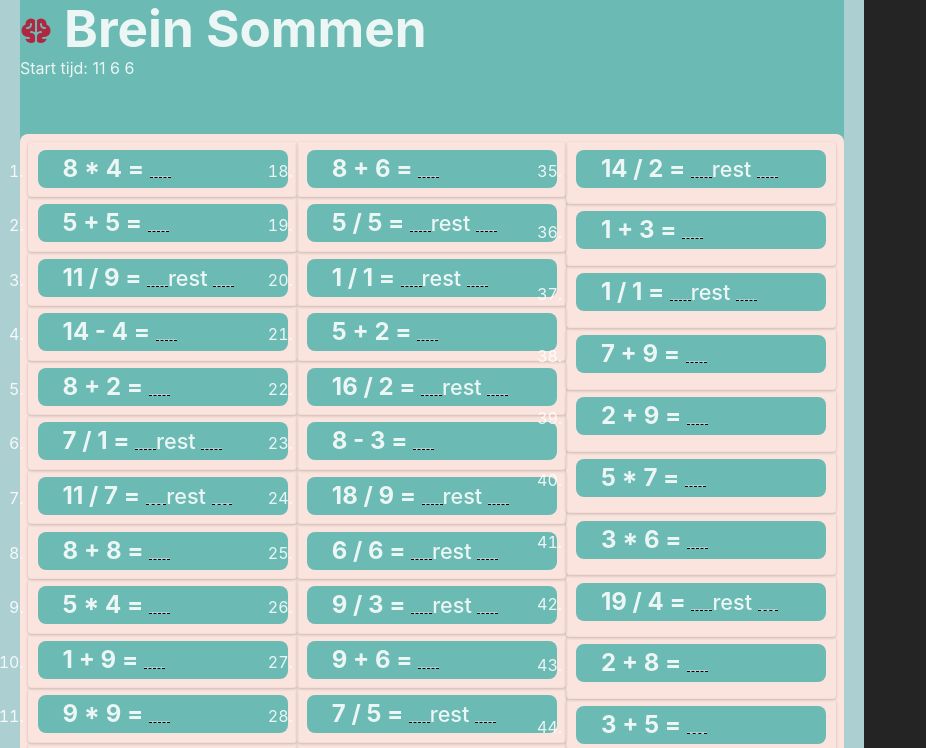
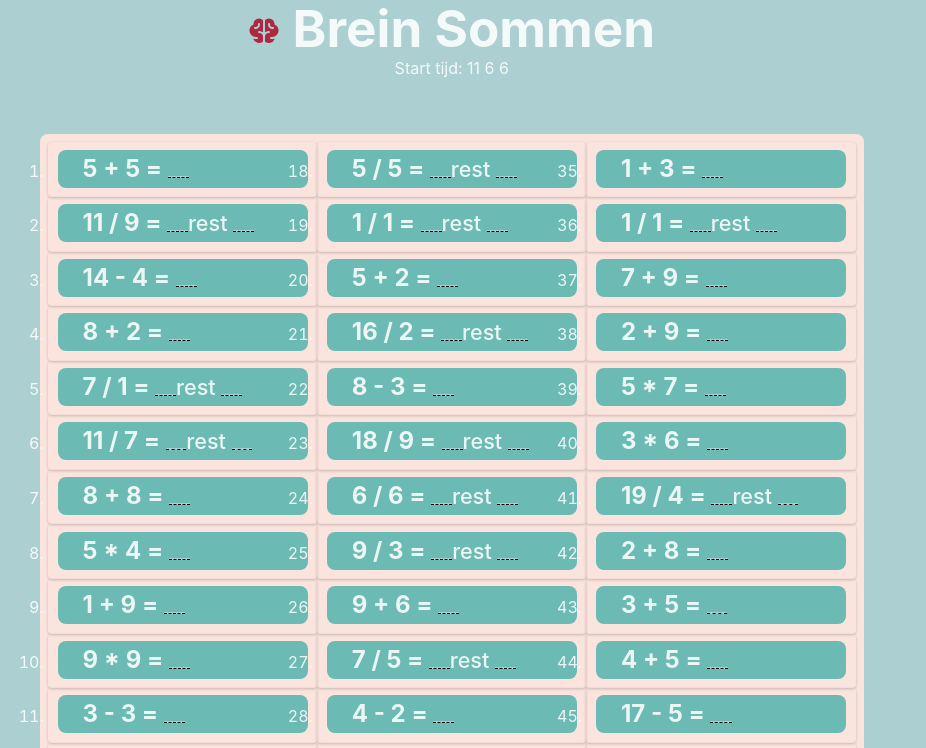
Before and after one commit to HeCu22/frontend-react-simple-calc, a React (Vite) app: page / in a window 1280 px wide. Shown: the top 748 px of the page, without its empty margins (0-926 px from the left). Built offline with nearby package versions, Linux system fonts and the light colour scheme.

Commit message:
secondversionlistnumbers

```diff
--- a/src/App.css
+++ b/src/App.css
@@ -89,13 +89,16 @@
 
 /* De buitenste container is altijd de volledige schermbreedte. Het is een flexbox container die zijn inhoud altijd netjes horizontaal centreert */
 .inner-container {
+    flex-basis: 1400px;
+    flex-grow: 0;
+    flex-shrink: 1;
 
     margin: 0 20px;
-    /*padding: 0 20px;*/
+    padding: 0 20px;
     display: flex;
     flex-direction: column;
-    /*align-items: center;*/
-    background-color: var(--verdigris);
+    align-items: center;
+    background-color: var(--powder-blue);
 }
 
 .card {
@@ -124,6 +127,7 @@
 }
 
 
+
 .read-the-docs {
     color: #888;
 }
--- a/src/App.jsx
+++ b/src/App.jsx
@@ -29,7 +29,7 @@ function App() {
 
 
     useEffect(() => {
-            if (count <= 1 && itemList.length < 100) {
+            if (count <= 1 && itemList.length < 101) {
 
                 for (let i = 0; i < 100; i++) {
                     const operatorCalc = rollDie(4);
@@ -131,7 +131,7 @@ function App() {
                             {count % 2 > 0
                                 ?
                                 <ul className="calculation-list">
-                                    {results.slice(0, 49).map((item) => {
+                                    {results.slice(0, 51).map((item) => {
                                         return <CalculationLine
                                             key={item.id}
                                             classNameDisplay={classNameDisplay}
@@ -144,8 +144,8 @@ function App() {
                                     })} </ul>
                                 :
 
-                                <ul className="calculation-list">
-                                    {results.slice(50, 99).map((item) => {
+                                <ol className="calculation-list" start="52">
+                                    {results.slice(52, 101).map((item) => {
                                         return <CalculationLine
                                             key={item.id}
                                             classNameDisplay={classNameDisplay}
@@ -156,7 +156,7 @@ function App() {
                                         />;
 
                                     })}
-                                </ul>
+                                </ol>
 
                             }
                         </>
--- a/src/index.css
+++ b/src/index.css
@@ -13,8 +13,7 @@
 
     color-scheme: light dark;
     color: rgba(255, 255, 255, 0.87);
-  background-color: #242424;
-
+    background-color: var(--powder-blue);
     font-synthesis: none;
     text-rendering: optimizeLegibility;
     -webkit-font-smoothing: antialiased;
@@ -27,6 +26,7 @@ a {
     color: #646cff;
     text-decoration: inherit;
 }
+
 a:hover {
     color: #535bf2;
 }
@@ -53,9 +53,11 @@ button {
     cursor: pointer;
     transition: border-color 0.25s;
 }
+
 button:hover {
     border-color: #646cff;
 }
+
 button:focus,
 button:focus-visible {
     outline: 4px auto -webkit-focus-ring-color;
@@ -66,9 +68,11 @@ button:focus-visible {
         color: #213547;
         background-color: #ffffff;
     }
+
     a:hover {
         color: #747bff;
     }
+
     button {
         background-color: #f9f9f9;
     }
```
Lines whose indentation alone changed are shown as unchanged.
